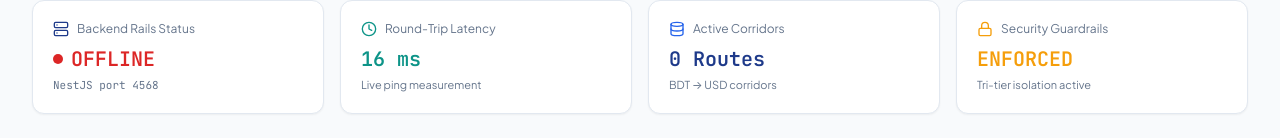
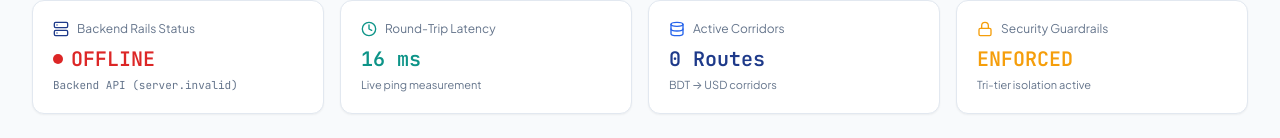
Before and after one commit to MirEashanZaman/student-tuition-payment-agent, a Next.js app in the folder frontend/: page /status in a window 1280 px wide. Shown: the part 408-546 px from the top of the page. Built offline with nearby package versions, Linux system fonts and the light colour scheme; no server answers.

Commit message:
refactor(status): resolve backend host dynamically from configured apiBase

```diff
--- a/frontend/src/app/status/page.tsx
+++ b/frontend/src/app/status/page.tsx
@@ -82,6 +82,14 @@ async function getSystemHealth(): Promise<SystemHealth> {
 
 export default async function StatusPage() {
   const health = await getSystemHealth();
+  const apiBase = process.env.NEXT_PUBLIC_API_URL || 'http://localhost:4568/api';
+  const apiHost = (() => {
+    try {
+      return new URL(apiBase).host;
+    } catch {
+      return 'Port 4568';
+    }
+  })();
 
   return (
     <div className="min-h-screen bg-[#F8FAFC] text-[#0F172A] flex flex-col font-sans selection:bg-[#0D9488] selection:text-white">
@@ -213,7 +221,7 @@ export default async function StatusPage() {
                 </>
               )}
             </div>
-            <span className="text-[11px] text-[#64748B] block mt-1 font-mono">NestJS port 4568</span>
+            <span className="text-[11px] text-[#64748B] block mt-1 font-mono">Backend API ({apiHost})</span>
           </div>
 
           <div className="bg-white border border-[#E2E8F0] p-5 rounded-xl shadow-sm">
```
